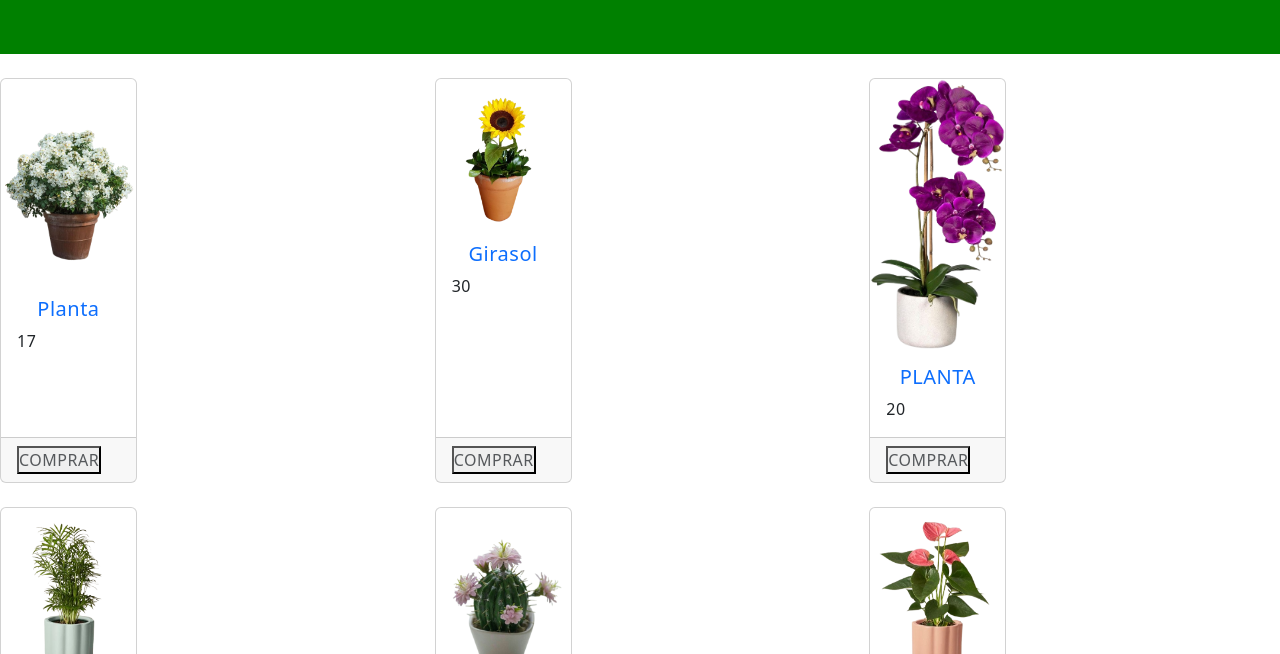
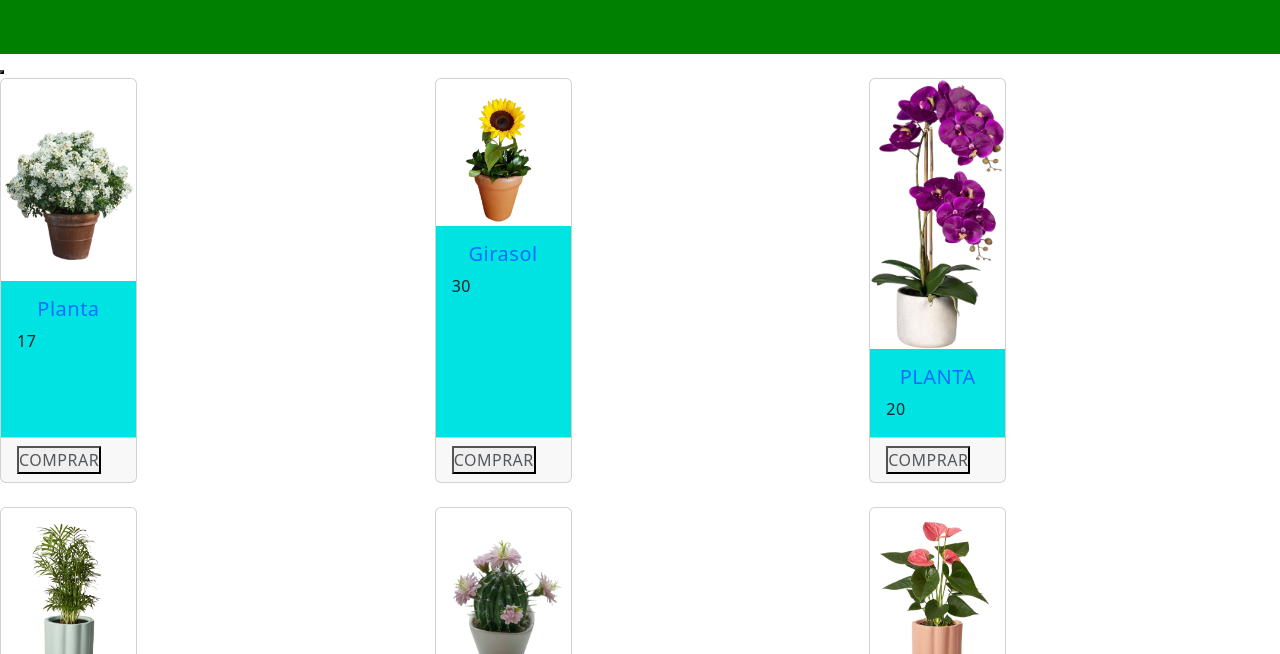
Before and after one commit to WillyAnb22/pag, a plain HTML site: page index.html in a window 1280 px wide. Shown: the part 146-800 px from the top of the page. Drawn offline with nearby package versions, Linux system fonts and the light colour scheme.

Commit message:
Update index.css

```diff
--- a/index.css
+++ b/index.css
@@ -29,22 +29,18 @@
     position: fixed;
 }
 
-.carr{
-    height: 4%;
-    width: 2%;
-    background-color: transparent;
-    border: 0;
-}
 .col{
     display: grid;
     grid-template-columns: repeat(3, 1fr);
 }
-.cont {
-    display: grid;
-    grid-template-columns: repeat(3, 1fr);
-    padding: 3%;
-    gap: 10px;
+
+.card-body{
+    background-color: rgb(0, 227, 227);
 }
+th, td{
+    border: 2px solid blue
+}
+
 
 .imga {
     height: 400px;
```
